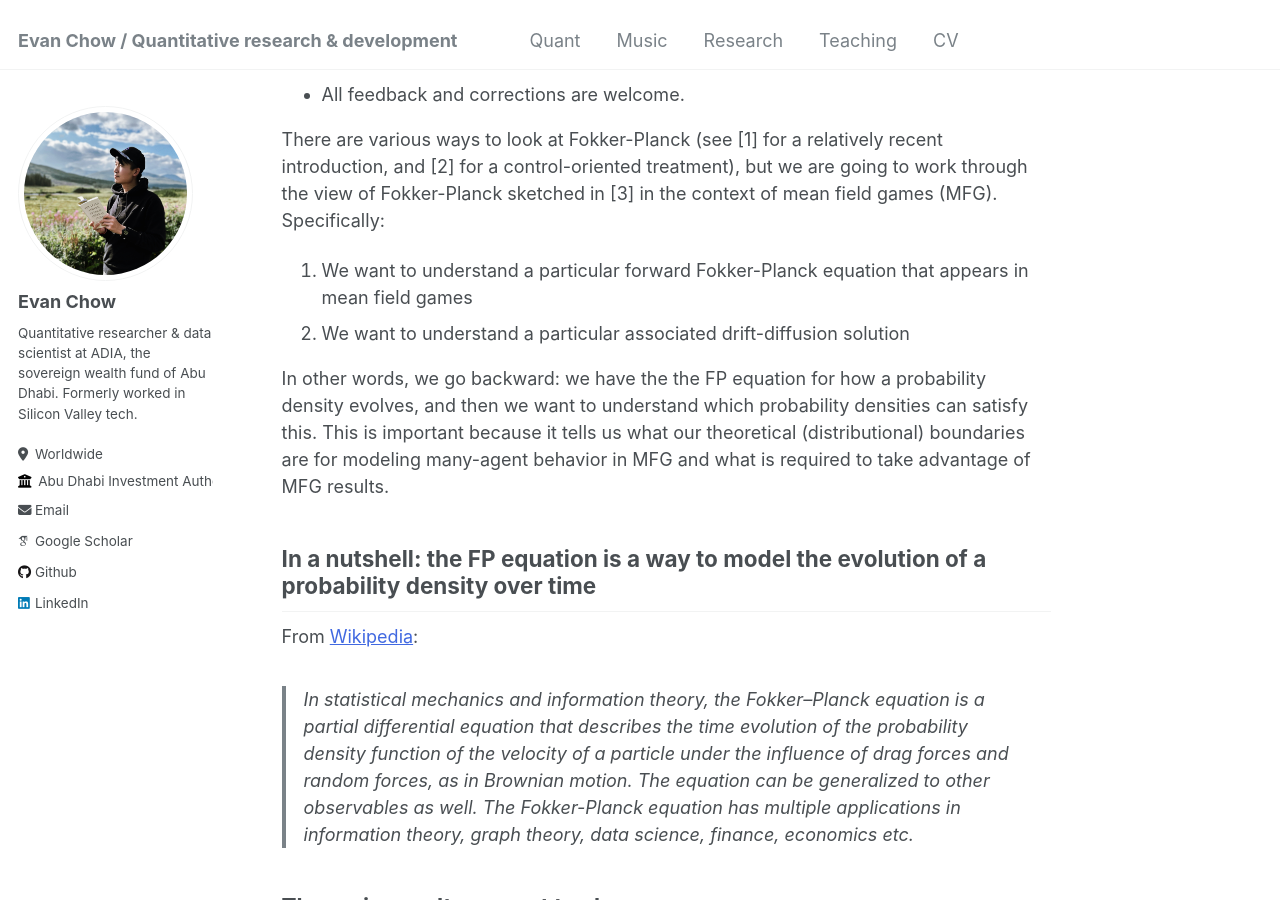
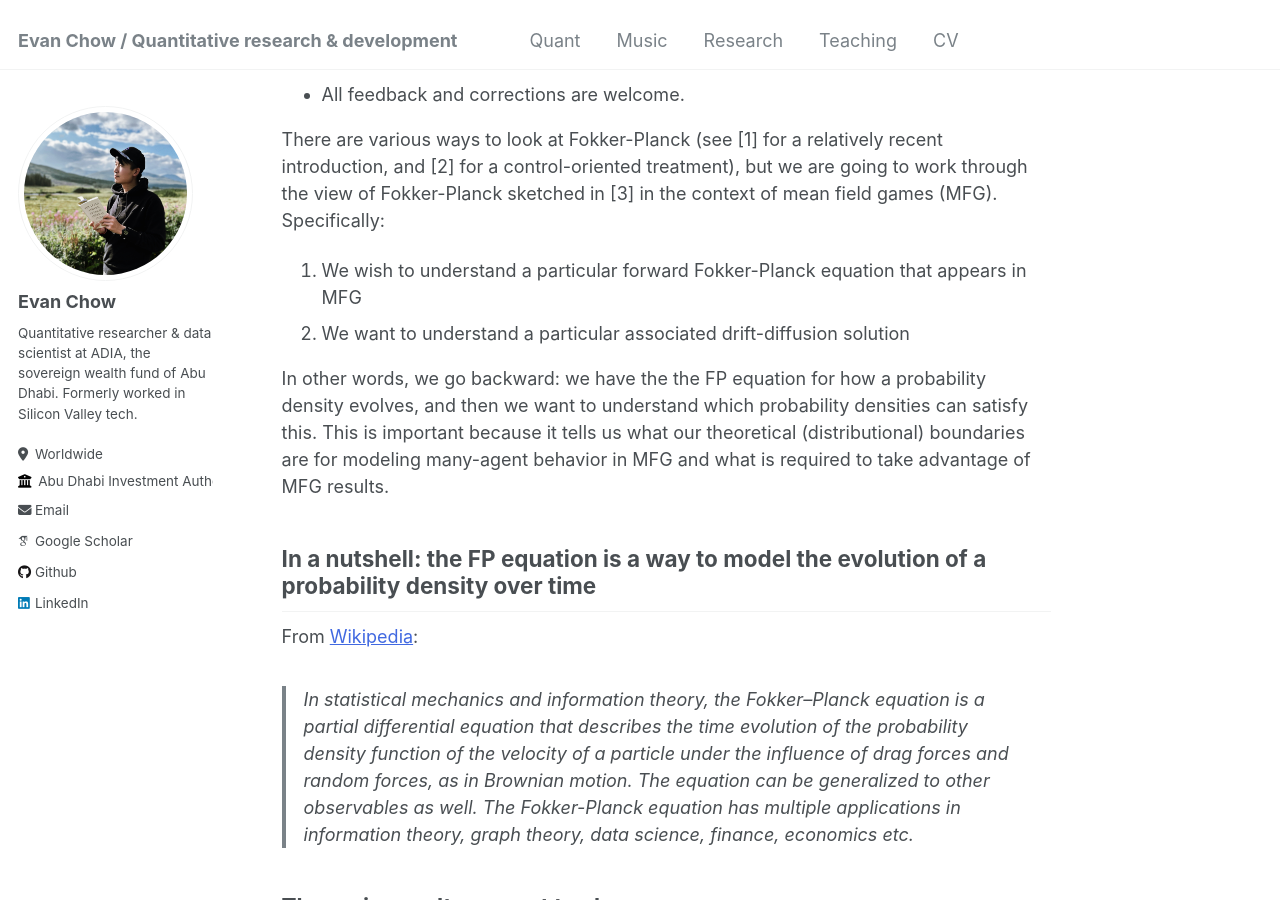
Before and after one commit to evnchw/evnchw.github.io, a Jekyll site: the page built from _quant/20240630_refresher_fokker_planck.md, in a window 1280 px wide and 900 px high, scrolled down 380 px. Built offline with Jekyll 4.4.1, drawn with Linux system fonts in a browser that asks for light colours; some web fonts are replaced.

Commit message:
Quick commit.

```diff
--- a/_quant/20240630_refresher_fokker_planck.md
+++ b/_quant/20240630_refresher_fokker_planck.md
@@ -14,7 +14,7 @@ These are my quick refresher notes on Fokker-Planck equation(s) for the evolutio
 
 There are various ways to look at Fokker-Planck (see [1] for a relatively recent introduction, and [2] for a control-oriented treatment), but we are going to work through the view of Fokker-Planck sketched in [3] in the context of mean field games (MFG). Specifically:
 
-1. We want to understand a particular forward Fokker-Planck equation that appears in mean field games
+1. We wish to understand a particular forward Fokker-Planck equation that appears in MFG
 2. We want to understand a particular associated drift-diffusion solution
 
 In other words, we go backward: we have the the FP equation for how a probability density evolves, and then we want to understand which probability densities can satisfy this. This is important because it tells us what our theoretical (distributional) boundaries are for modeling many-agent behavior in MFG and what is required to take advantage of MFG results.
```
